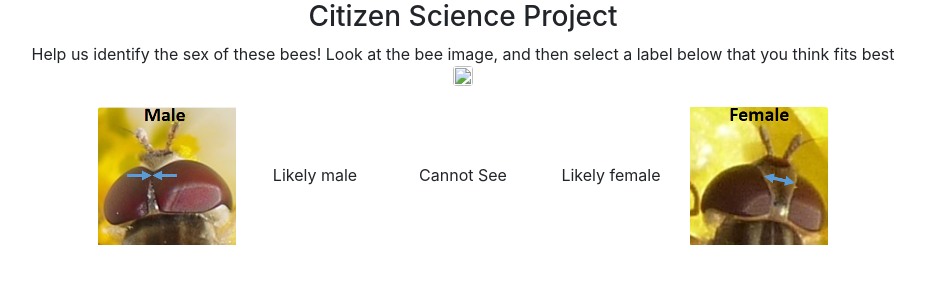
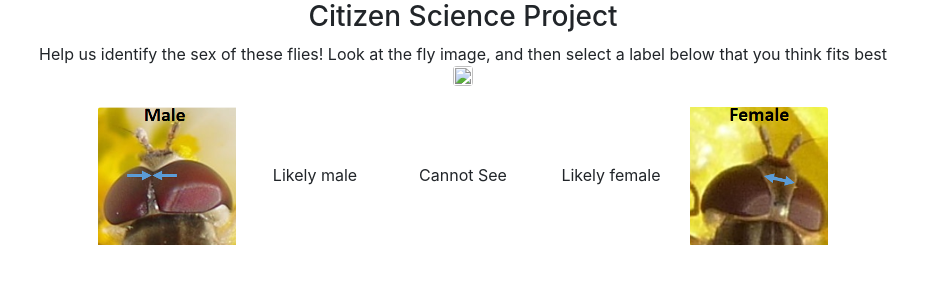
Before and after one commit to yvanlebras/GAPARS_Galaxy, a Flask app: template templates/guess.html in a window 1280 px wide. Shown: the top 300 px of the page, without its empty margins (177-1102 px from the left). Run offline with Flask 2, Linux system fonts and the light colour scheme; the template is opened without the code that fills it: most values are stand-ins (such as "Sample title", 1, 10 or a date in 2020); parts of the project's set-up code (start-up, migrations or seed data) failed here and were passed over; some libraries are stand-ins or nearby versions.

Commit message:
Correct taxonomic error

```diff
--- a/templates/guess.html
+++ b/templates/guess.html
@@ -52,7 +52,7 @@
 				<h3>Citizen Science Project</h3>
 			</div>
 			<div>
-			Help us identify the sex of these bees! Look at the bee image, and then select a label below that you think fits best
+			Help us identify the sex of these flies! Look at the fly image, and then select a label below that you think fits best
 			</div>
 			{% if thanks %}
 			<div class="alert alert-success" role="alert"><b>Awesome!</b> Thanks for contributing to science. Want to do another?</div>
```
